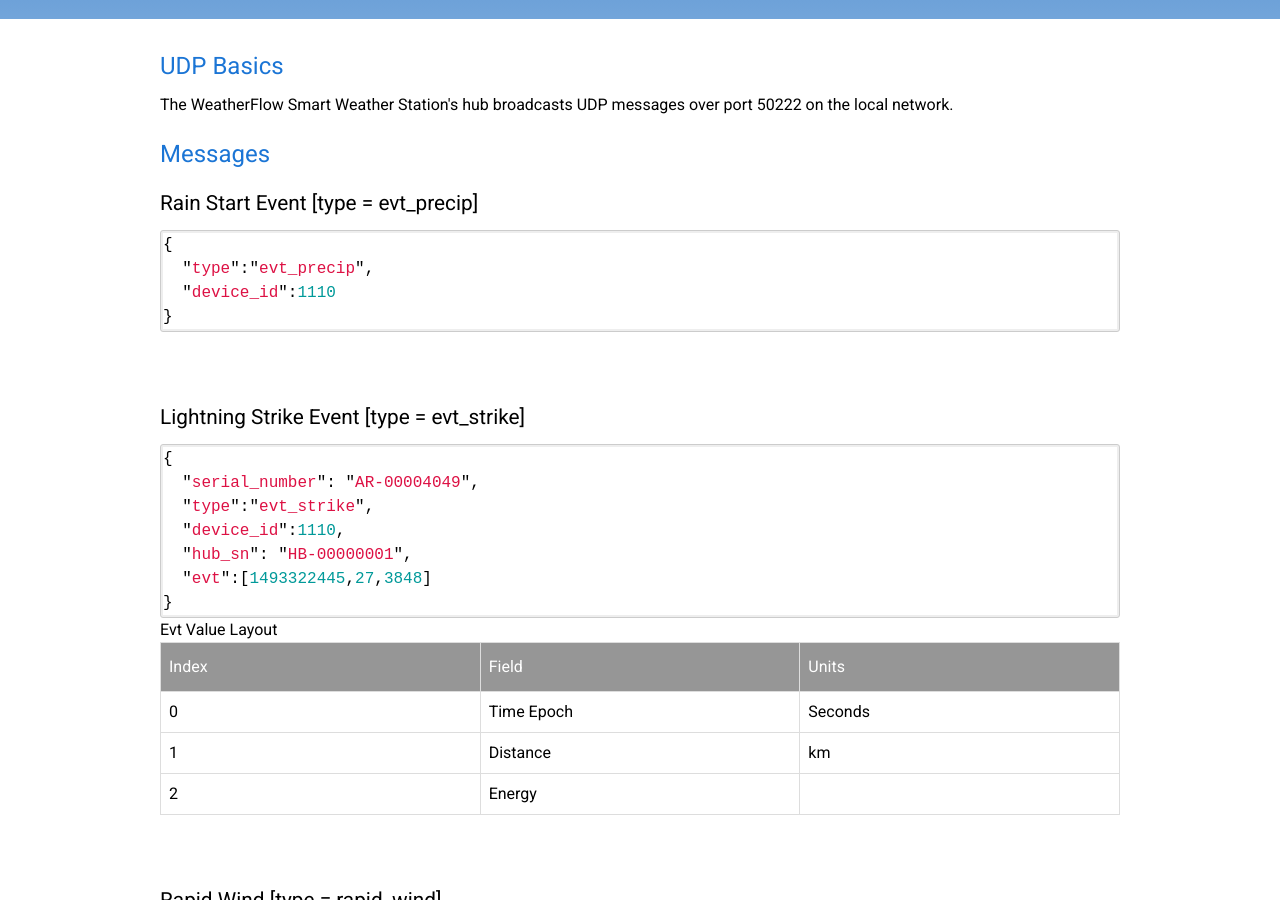
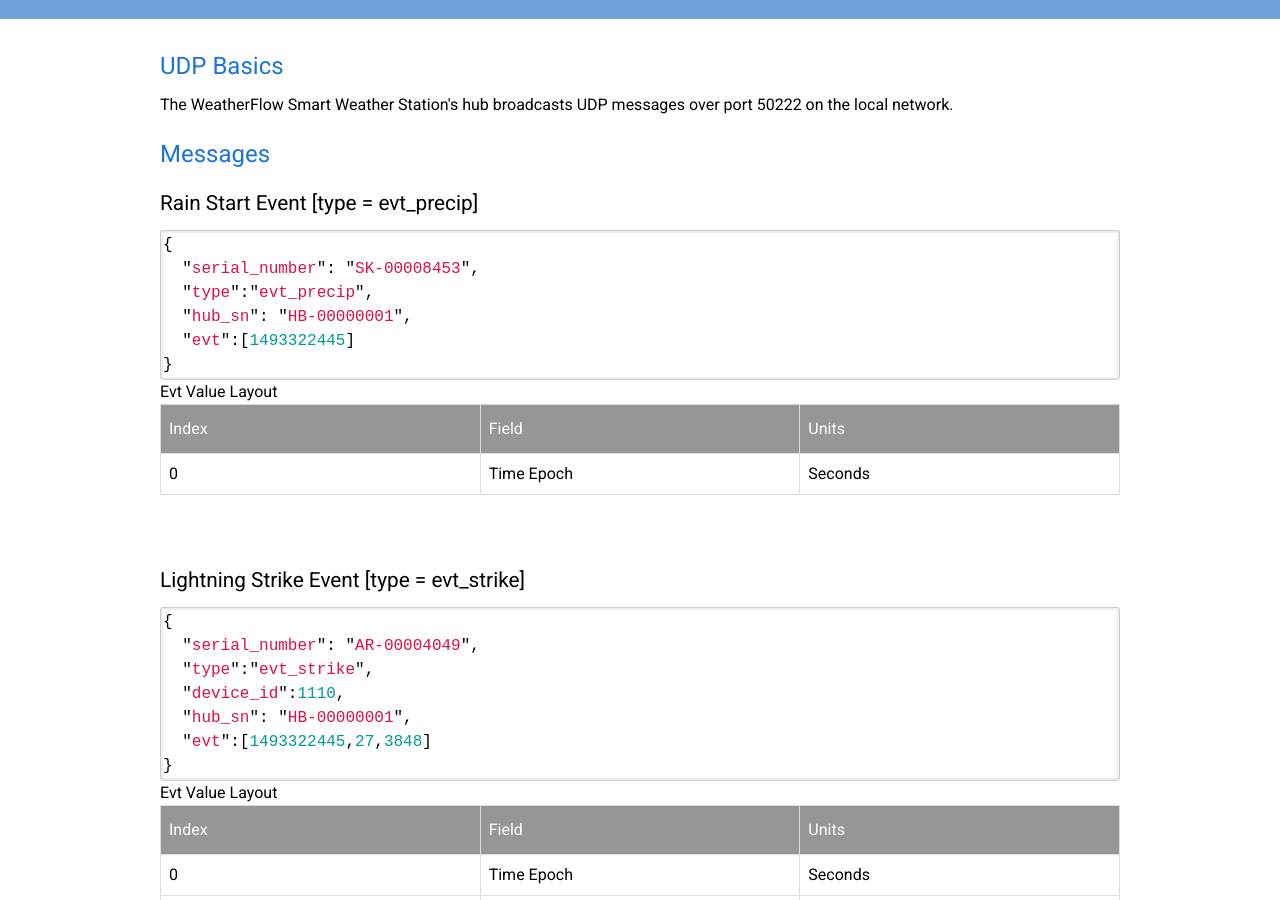
Before and after one commit to WeatherFlow/SmartWeather, a Jekyll site: the page built from api/udp.html, in a window 1280 px wide and 900 px high, scrolled down 321 px. Built offline with Jekyll 4.4.1, drawn with Linux system fonts in a browser that asks for light colours; nearby versions of some CDN libraries.

Commit message:
Update udp.html

```diff
--- a/api/udp.html
+++ b/api/udp.html
@@ -11,11 +11,18 @@
 <div class="code-highlight">
 {% highlight javascript %}
 {
+  "serial_number": "SK-00008453",
   "type":"evt_precip",
-  "device_id":1110
+  "hub_sn": "HB-00000001",
+  "evt":[1493322445]
 }
 {% endhighlight %}
 </div>
+Evt Value Layout
+<table>
+  <tr><th>Index</th><th>Field</th><th>Units</th></tr>
+  <tr><td>0</td><td>Time Epoch</td><td>Seconds</td></tr>
+</table>
 
 
 <br><br>
```
